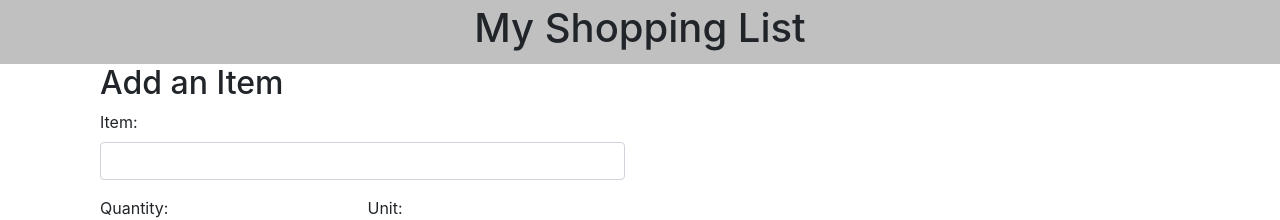
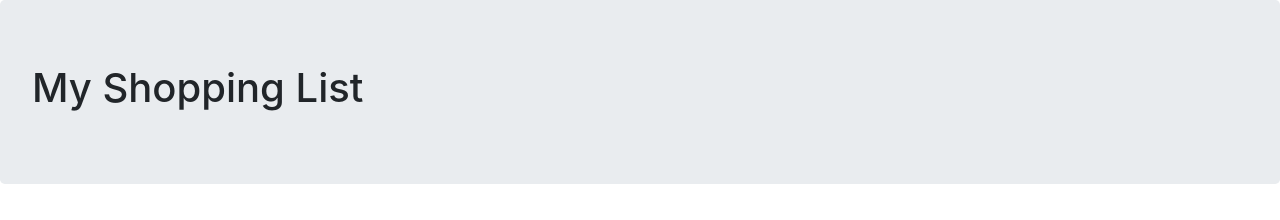
Before and after one commit to dunnmj42/group-fs-react-shopping-list, a React (Create React App) app: page / in a window 1280 px wide. Shown: the top 220 px of the page. Built offline with nearby package versions, Linux system fonts and the light colour scheme; no server answers.

Commit message:
styling and jumbotron

```diff
--- a/src/components/App/App.jsx
+++ b/src/components/App/App.jsx
@@ -30,12 +30,11 @@ function App() {
     // DELETE ITEM
     const handleRemove = (event) => {
         event.preventDefault();
+        let id = event.target.id
+
         console.log('Deleting Item', id);
 
-        let id = event.target.id
-
         axios.delete(`/list/${id}`).then((response) => {
-            console.log(response);
             getItems();
         }).catch((err) => {
             console.log(err);
--- a/src/components/Header/Header.css
+++ /dev/null
@@ -1,5 +0,0 @@
-.banner-header {
-  background-color: silver;
-  text-align: center;
-  padding: 0.25em;
-}
--- a/src/components/Header/Header.jsx
+++ b/src/components/Header/Header.jsx
@@ -1,11 +1,11 @@
 import React from 'react';
-import './Header.css';
+import Jumbotron from 'react-bootstrap/Jumbotron'
 
 function Header() {
     return (
-        <header className="banner-header">
+        <Jumbotron>
             <h1>My Shopping List</h1>
-        </header>
+        </Jumbotron>
     );
 }
 
--- a/src/components/Item/Item.jsx
+++ b/src/components/Item/Item.jsx
@@ -2,7 +2,6 @@ import Card from "react-bootstrap/Card";
 import CardColumns from "react-bootstrap/CardColumns";
 import Button from "react-bootstrap/Button";
 import ButtonGroup from "react-bootstrap/ButtonGroup"
-import "./Item.css";
 import RemoveItem from "../RemoveItem/RemoveItem";
 
 function Item({ itemList, handleRemove }) {
@@ -24,7 +23,7 @@ function Item({ itemList, handleRemove }) {
             </Card.Text>
             <ButtonGroup>
               <Button variant="primary">Buy</Button>
-              <RemoveItem handleRemove={handleRemove} />
+              <RemoveItem handleRemove={handleRemove} id={item.id}/>
             </ButtonGroup>
           </Card.Body>
         </Card>
```
Also changed, not shown: src/components/Item/Item.css (deleted).
